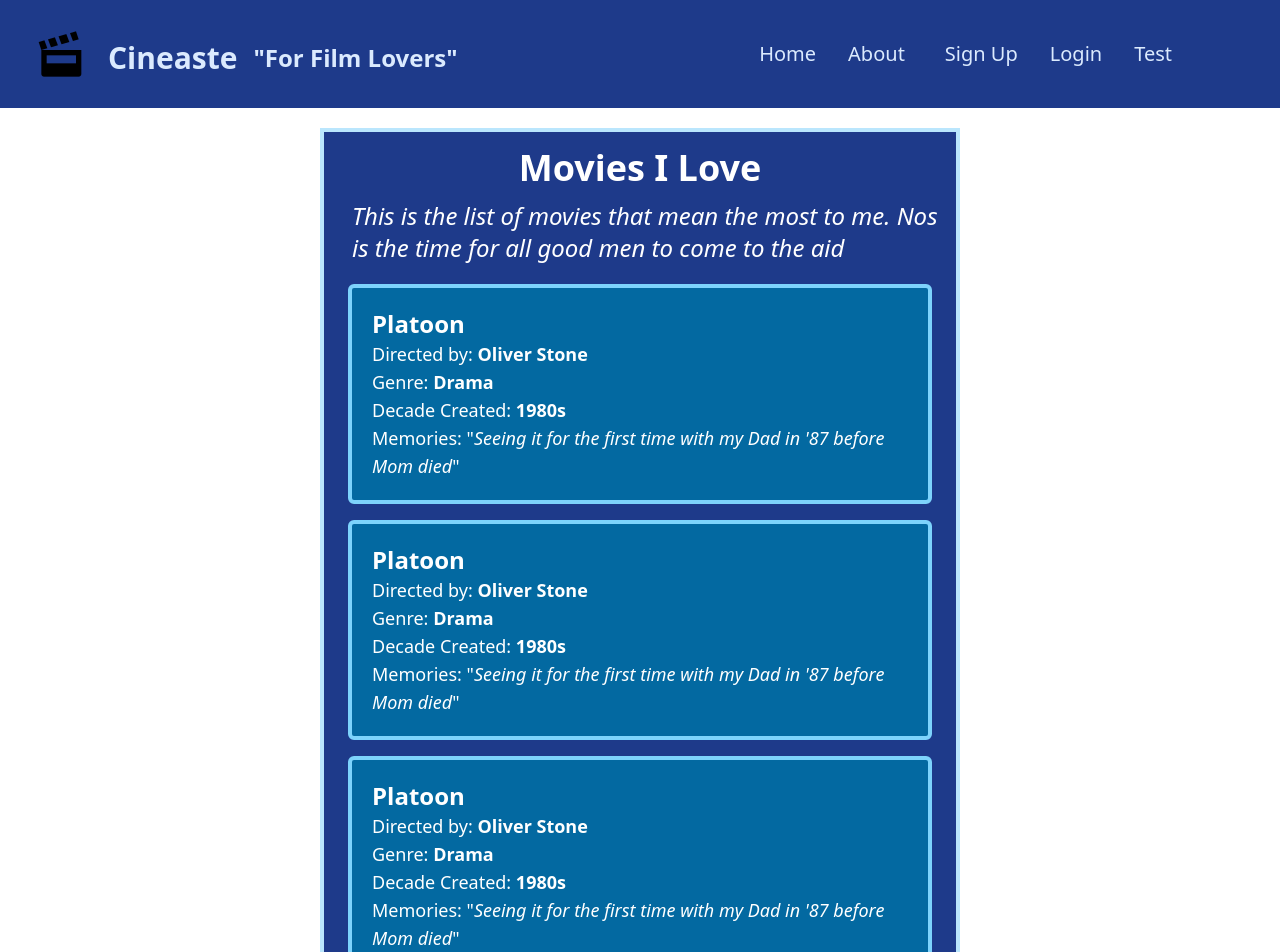
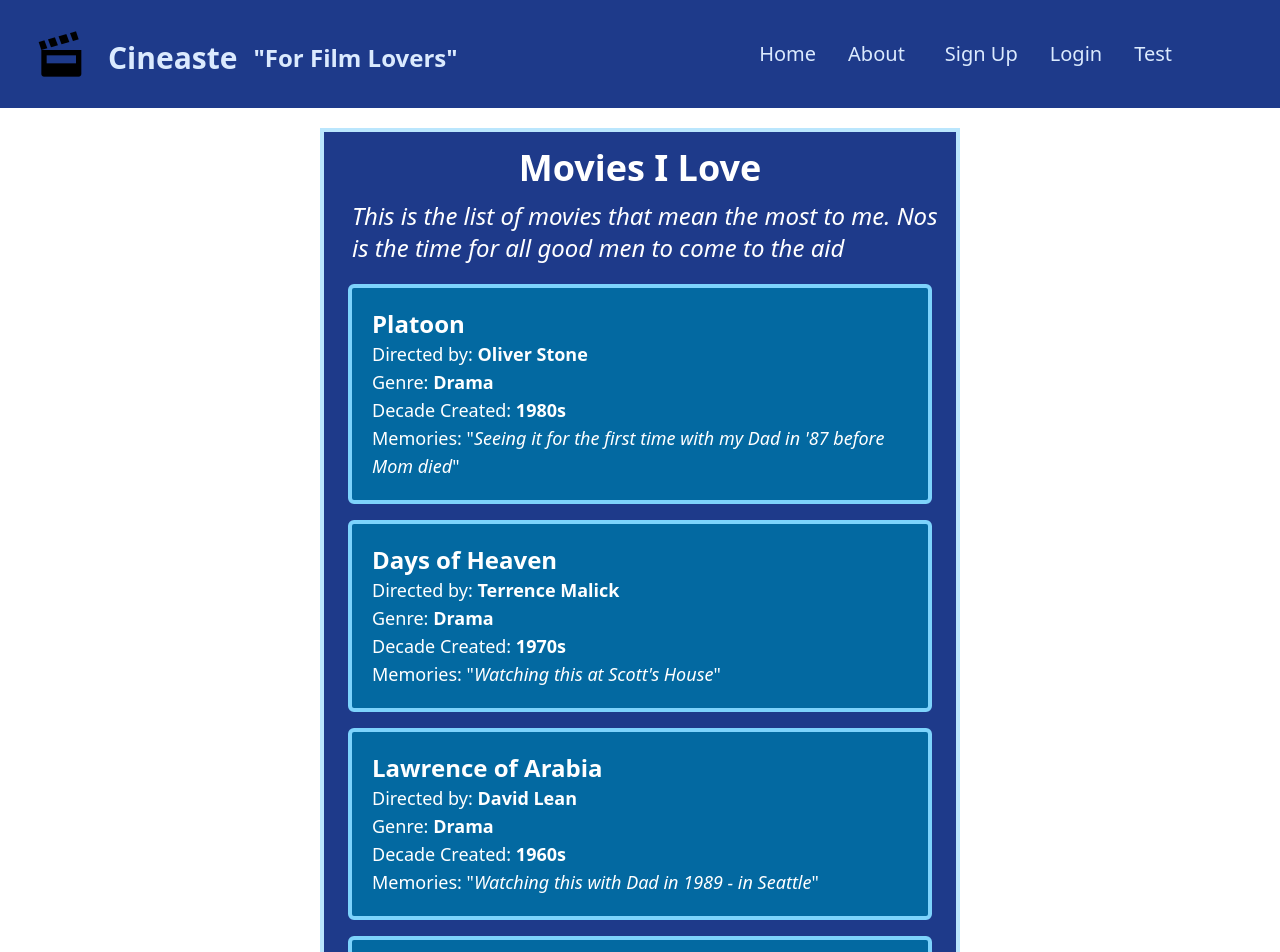
Before and after one commit to papadavis47/cineaste, a React (Create React App) app: page /test in a window 1280 px wide. Shown: the top 952 px of the page. Built offline with nearby package versions, Linux system fonts and the light colour scheme.

Commit message:
Create phony data and begin mapping over list of movies

```diff
--- a/src/components/Movie/Movie.js
+++ b/src/components/Movie/Movie.js
@@ -1,19 +1,22 @@
 import React from "react";
 
-const movie = [
-  {
-    name: "Platoon",
-    director: "Oliver Stone",
-    genre: "Drama",
-    memories: "Seeing it for the first time with my Dad in '87 before Mom died",
-    decadeCreated: "1980s",
-  },
-];
+// const movie = [
+//   {
+//     name: "Platoon",
+//     director: "Oliver Stone",
+//     genre: "Drama",
+//     memories: "Seeing it for the first time with my Dad in '87 before Mom died",
+//     decadeCreated: "1980s",
+//   },
+// ];
 
-const Movie = () => {
-  const { name, director, genre, memories, decadeCreated } = movie[0];
+const Movie = (props) => {
+  const { name, director, genre, decadeCreated, memories, id } = props;
   return (
-    <div className='flex flex-col p-5 m-2 text-lg text-white border-4 rounded-md bg-sky-700 border-sky-300'>
+    <div
+      key={id}
+      className='flex flex-col p-5 m-2 text-lg text-white border-4 rounded-md bg-sky-700 border-sky-300'
+    >
       <h1 className='text-2xl font-bold'>{name}</h1>
       <h2>
         Directed by: <span className='font-bold'>{director}</span>
--- a/src/components/MovieList/MovieList.js
+++ b/src/components/MovieList/MovieList.js
@@ -1,5 +1,6 @@
 import React from "react";
 import Movie from "../Movie";
+import { movies } from "../../data/data.js";
 
 const MovieList = () => {
   return (
@@ -12,10 +13,9 @@ const MovieList = () => {
           come to the aid
         </h2>
       </div>
-      <Movie />
-      <Movie />
-      <Movie />
-      <Movie />
+      {movies.map((movie) => {
+        return <Movie {...movie} />;
+      })}
       <div>
         <p className='my-3 ml-3 text-2xl italic text-white max-width-fit'>
           "This is the time for all good men to come to the aid of the party."
--- /dev/null
+++ b/src/data/data.js
@@ -0,0 +1,55 @@
+export const movies = [
+  {
+    id: 1,
+    name: "Platoon",
+    director: "Oliver Stone",
+    genre: "Drama",
+    memories: "Seeing it for the first time with my Dad in '87 before Mom died",
+    decadeCreated: "1980s",
+  },
+  {
+    id: 2,
+    name: "Days of Heaven",
+    director: "Terrence Malick",
+    genre: "Drama",
+    memories: "Watching this at Scott's House",
+    decadeCreated: "1970s",
+  },
+  {
+    id: 3,
+    name: "Lawrence of Arabia",
+    director: "David Lean",
+    genre: "Drama",
+    memories: "Watching this with Dad in 1989 - in Seattle",
+    decadeCreated: "1960s",
+  },
+  {
+    id: 4,
+    name: "Apocalypse Now",
+    director: "Francis Ford Coppola",
+    genre: "Drama",
+    memories: "Watching the Redux version atleast 3 times in Seattle - around 2000",
+    decadeCreated: "1970s",
+  },
+];
+
+export const lists = [
+  {
+    id: 1,
+    title: "My Faves",
+    description: "A list of my favorite films",
+    notes: "This is the ultimate list of cool films",
+  },
+  {
+    id: 2,
+    title: "DVDS I Own",
+    description: "These DVD have been purchased over the years since 2003",
+    notes: "I am saving these for Nicaragua or the Airstream.",
+  },
+  {
+    id: 3,
+    title: "My Blu-Rays",
+    description: "A list of Blu-Ray special films",
+    notes: "These are the blu-rays I have invested in since 2009 or so",
+  },
+];
```
